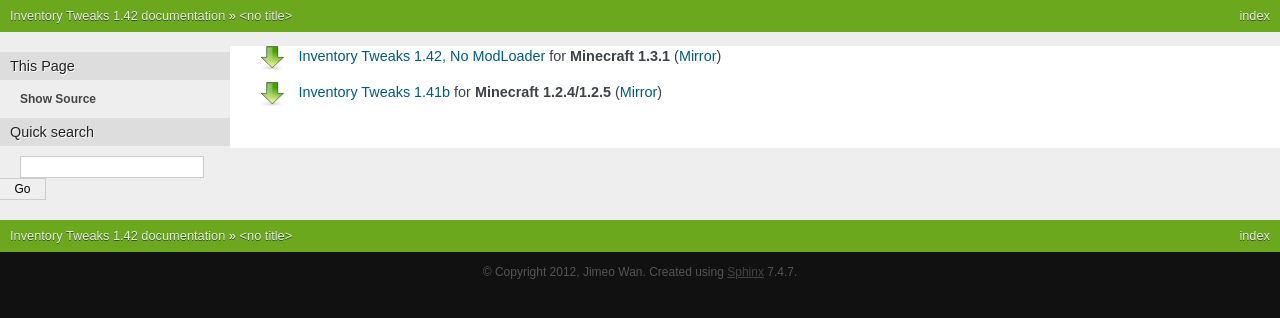
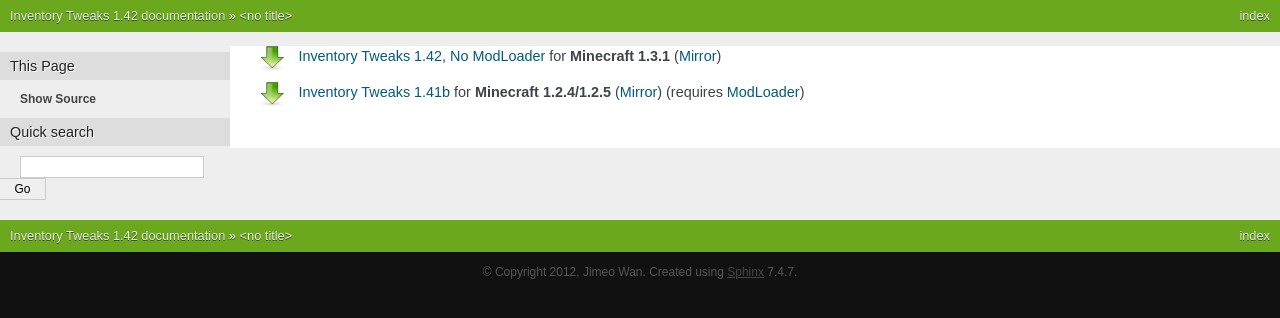
Before and after one commit to Inventory-Tweaks/Docs, a Sphinx documentation site: the page built from docs/download.txt, in a window 1280 px wide. Shown: the top 318 px of the page. Built offline with Sphinx 7.4.7, drawn with Linux system fonts in a browser that asks for light colours.

Commit message:
Make ModLoader info more explicit

```diff
--- a/docs/download.txt
+++ b/docs/download.txt
@@ -6,4 +6,4 @@
 .. image:: _static/img/dl.png
   :align: left
 
-`Inventory Tweaks 1.41b <http://adf.ly/6idxE>`_ for **Minecraft 1.2.4/1.2.5** (`Mirror <http://dl.dropbox.com/u/7592975/InvTweaks/InvTweaks-1.41b-1.2.4.zip>`_)
+`Inventory Tweaks 1.41b <http://adf.ly/6idxE>`_ for **Minecraft 1.2.4/1.2.5** (`Mirror <http://dl.dropbox.com/u/7592975/InvTweaks/InvTweaks-1.41b-1.2.4.zip>`_) (requires `ModLoader <http://www.minecraftforum.net/topic/75440->`_)
--- a/docs/index.txt
+++ b/docs/index.txt
@@ -19,8 +19,6 @@ This client mod for Minecraft allows you to **easily manage your items**. It wor
 
 Download
 --------
-
-This mod needs `ModLoader <http://www.minecraftforum.net/topic/75440->`_ to work.
 
 .. include:: download.txt
 
--- a/docs/index_fr.txt
+++ b/docs/index_fr.txt
@@ -20,8 +20,6 @@ Ce mod pour Minecraft permet de **facilement gérer ses objets**. Il se met en p
 Téléchargement
 --------------
 
-Ce mod nécessite `ModLoader <http://www.minecraftforum.net/topic/75440->`_ pour fonctionner.
-
 .. include:: download.txt
 
 
```
